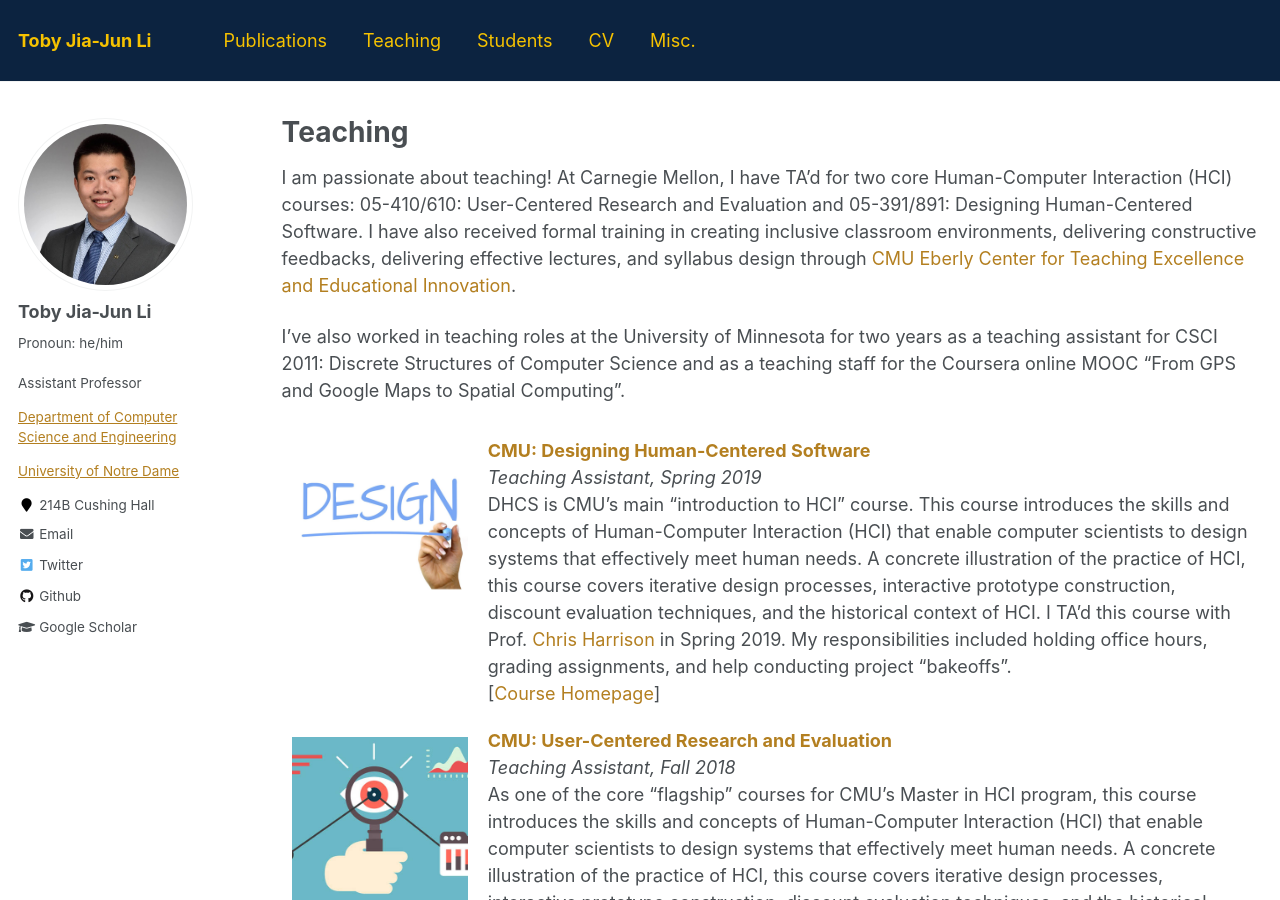
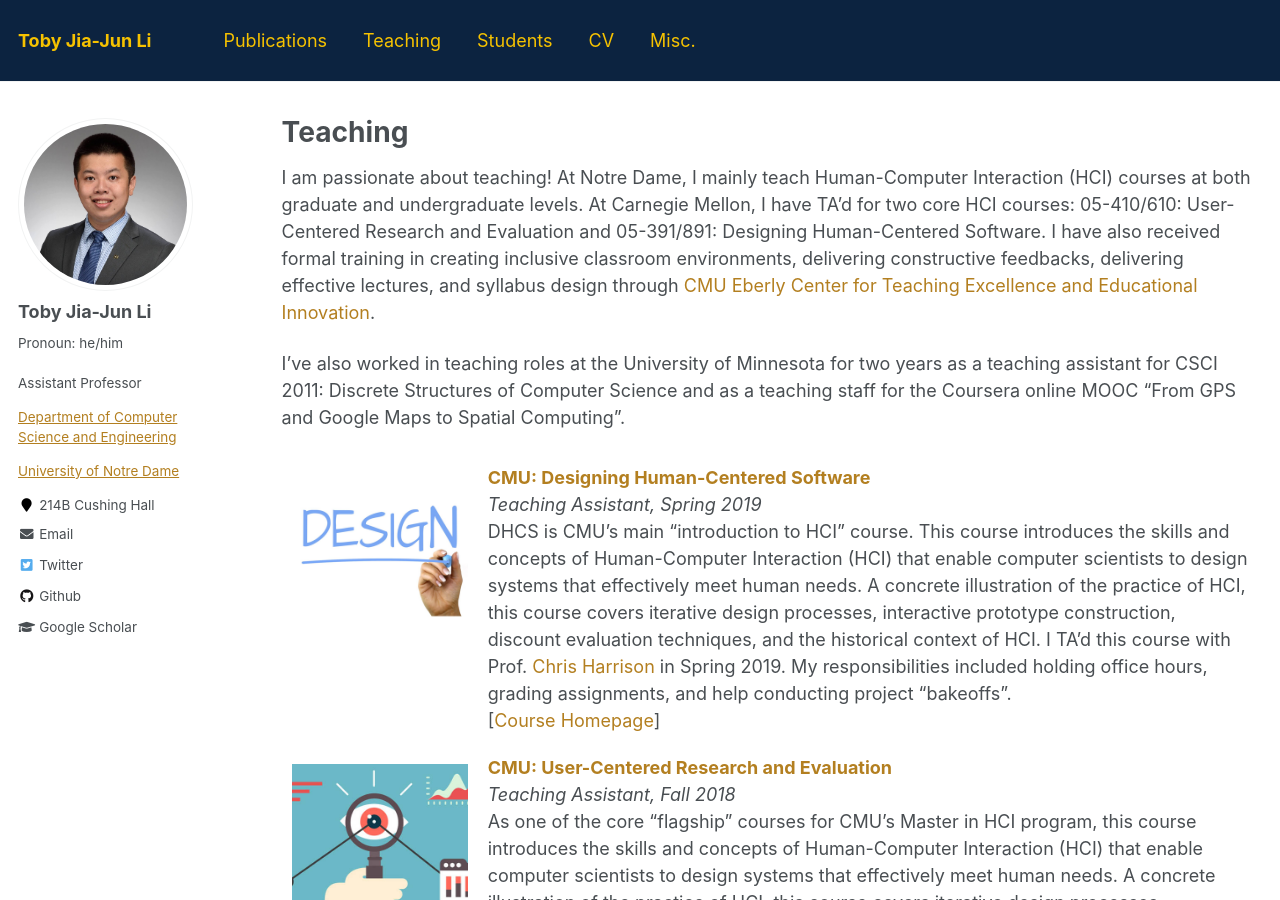
Before and after one commit to yuhuang-lab/yuhuang-lab.github.io, a Jekyll site: the page built from _pages/teaching.html, in a window 1280 px wide and 900 px high. Built offline with Jekyll 4.4.1, drawn with Linux system fonts in a browser that asks for light colours.

Commit message:
Update teaching.html

```diff
--- a/_pages/teaching.html
+++ b/_pages/teaching.html
@@ -7,7 +7,7 @@ author_profile: true
 
 {% include base_path %}
 
-<p>I am passionate about teaching! At Carnegie Mellon, I have TA’d for two core Human-Computer Interaction (HCI) courses: 05-410/610: User-Centered Research and Evaluation and 05-391/891: Designing Human-Centered Software. I have also received formal training in creating inclusive classroom environments, delivering constructive feedbacks, delivering effective lectures, and syllabus design through <a href="https://www.cmu.edu/teaching/">CMU Eberly Center for Teaching Excellence and Educational Innovation</a>.</p>
+<p>I am passionate about teaching! At Notre Dame, I mainly teach Human-Computer Interaction (HCI) courses at both graduate and undergraduate levels. At Carnegie Mellon, I have TA’d for two core HCI courses: 05-410/610: User-Centered Research and Evaluation and 05-391/891: Designing Human-Centered Software. I have also received formal training in creating inclusive classroom environments, delivering constructive feedbacks, delivering effective lectures, and syllabus design through <a href="https://www.cmu.edu/teaching/">CMU Eberly Center for Teaching Excellence and Educational Innovation</a>.</p>
 
 <p>I’ve also worked in teaching roles at the University of Minnesota for two years as a teaching assistant for CSCI 2011: Discrete Structures of Computer Science and as a teaching staff for the Coursera online MOOC “From GPS and Google Maps to Spatial Computing”.</p>
 
```
